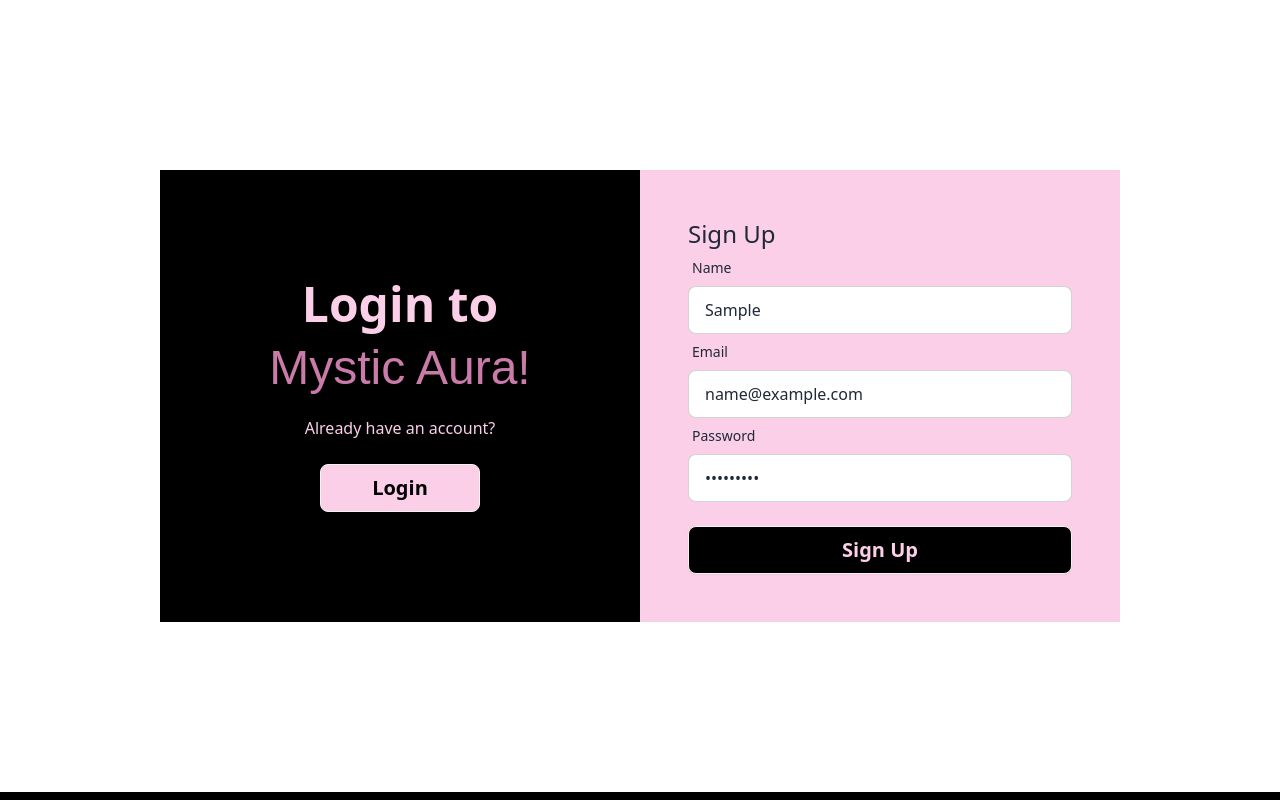
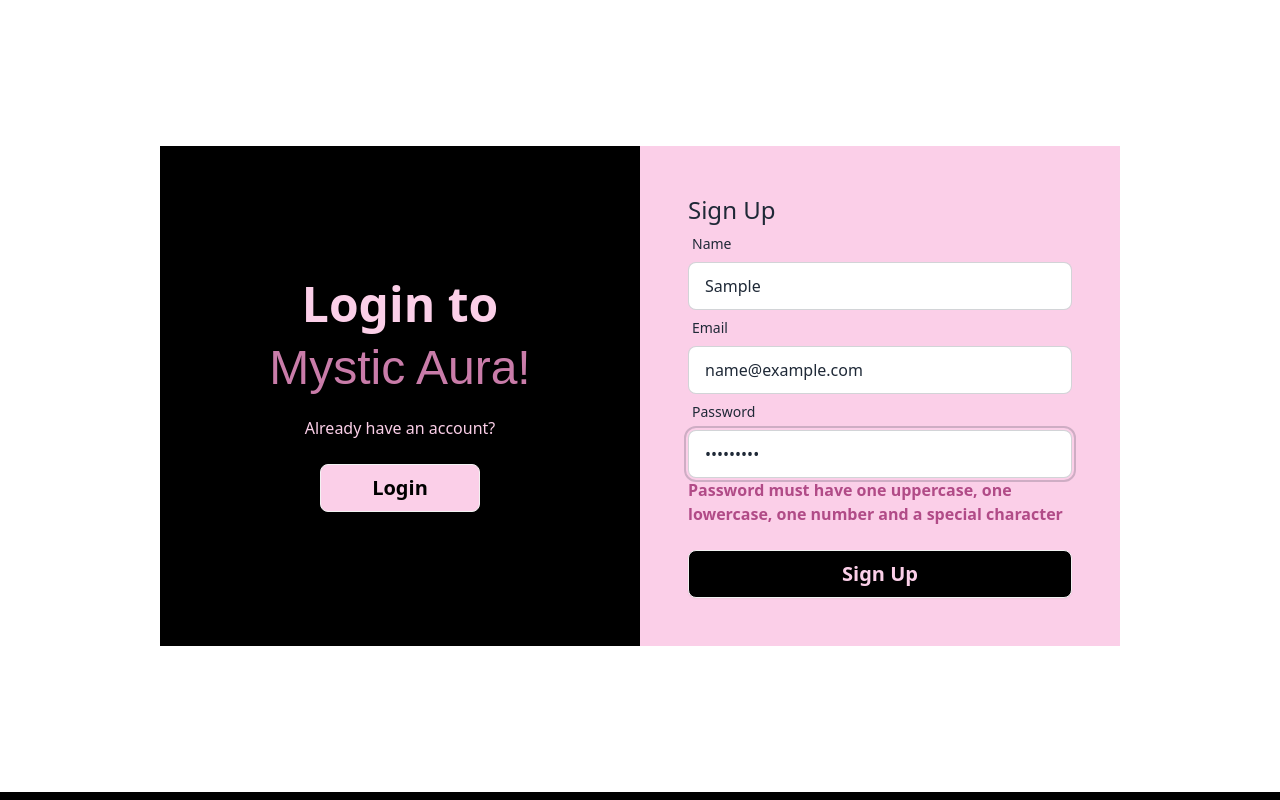
Before and after one commit to JannatulAfrozFaria/mystic-aura-client, a React (Vite) app: page /signUp in a window 1280 px wide. Both pictures are taken after typing "Sample", "name@example.com", "Sample123" into the empty fields and a click on the input "Sign Up". Shown: the top 800 px of the page. Built offline with nearby package versions, Linux system fonts and the light colour scheme; no server answers; a web font is replaced by a local one.

Commit message:
password validation complete for sign up page

```diff
--- a/src/index.css
+++ b/src/index.css
@@ -136,6 +136,9 @@
 .text-dark{
  color:  #c97ca9;
 }
+.text-dark2{
+ color:  #b14b87;
+}
 /* UTILITY------- */
 .titleText{
   color: #c97ca9;
--- a/src/pages/signUp/SignUp.jsx
+++ b/src/pages/signUp/SignUp.jsx
@@ -1,4 +1,5 @@
 import { useForm } from "react-hook-form";
+import { Link } from "react-router-dom";
 
 
 const SignUp = () => {
@@ -16,7 +17,9 @@ const SignUp = () => {
                         <h1 className=" text-5xl protest mt-4 text-[#c97ca9]">Mystic Aura!</h1>
                         <p className="py-6 ">Already have an account?</p>
                         <div className="form-control w-1/2 md:w-1/3 mx-auto ">
-                            <button className="btn text-xl text-white btn-basic">Login</button>
+                            <button className="btn text-xl text-white btn-basic">
+                                 <Link to={'/login'}> Login </Link>
+                            </button>
                         </div>
                     </div>
                     {/* FORM SECTION */}
@@ -35,24 +38,33 @@ const SignUp = () => {
                                 <label className="label">
                                     <span className="label-text">Name</span>
                                 </label>
-                                <input type="text" {...register("name")}  name="name" placeholder="Name" className="input input-bordered" required />
-                                {errors.name && <span className="text-dark font-md " >This field is required</span>}
+                                <input type="text" {...register("name", { required: true } )}  name="name" placeholder="Name" className="input input-bordered"  />
+                                {errors.name && <span className="text-dark2 font-md font-semibold" >Name is required</span>}
                             </div>
                             {/* EMAIL------ */}
                             <div className="form-control">
                                 <label className="label">
                                     <span className="label-text">Email</span>
                                 </label>
-                                <input type="email" {...register("email", { required: true })}  name="email" placeholder="email" className="input input-bordered" required />
-                                {errors.email && <span className="text-dark font-md " >This field is required</span>}
+                                <input type="email" {...register("email", { required: true })}  name="email" placeholder="email" className="input input-bordered"  />
+                                {errors.email && <span className="text-dark2 font-md font-semibold" >Email is required</span>}
                             </div>
                             {/* PASS---WORD---- */}
                             <div className="form-control">
                                 <label className="label">
                                     <span className="label-text">Password</span>
                                 </label>
-                                <input type="password" {...register("password", { required: true })}  name="password"  placeholder="password" className="input input-bordered" required />
-                                {errors.password && <span className="text-dark font-md " >This field is required</span>}
+                                <input type="password" {...register("password", {
+                                    required: true,
+                                    minLength:6,
+                                    maxLength:20,
+                                    pattern: /^(?=.*[A-Z])(?=.*[!@#$&*])(?=.*[0-9])(?=.*[a-z]).{8}$/
+                                    })}
+                                    name="password"  placeholder="password" className="input input-bordered"  />
+                                {errors.password?.type === 'required' && <span className="text-dark2 font-md font-semibold" >Password is required</span>}
+                                {errors.password?.type === 'minLength' && <span className="text-dark2 font-md font-semibold" >Password must be at least 6 characters</span>}
+                                {errors.password?.type === 'maxLength' && <span className="text-dark2 font-md font-semibold" >Password must be less than 20 character</span>}
+                                {errors.password?.type === 'pattern' && <span className="text-dark2 font-md font-semibold" >Password must have one uppercase, one lowercase, one number and a special character</span>}
                             </div>
                             <div className="form-control mt-6">
                                 <input  className="btn  bg-black text-basic hover:bg-[#c97ca9] hover:text-white text-xl" type="submit" value="Sign Up" />
```
